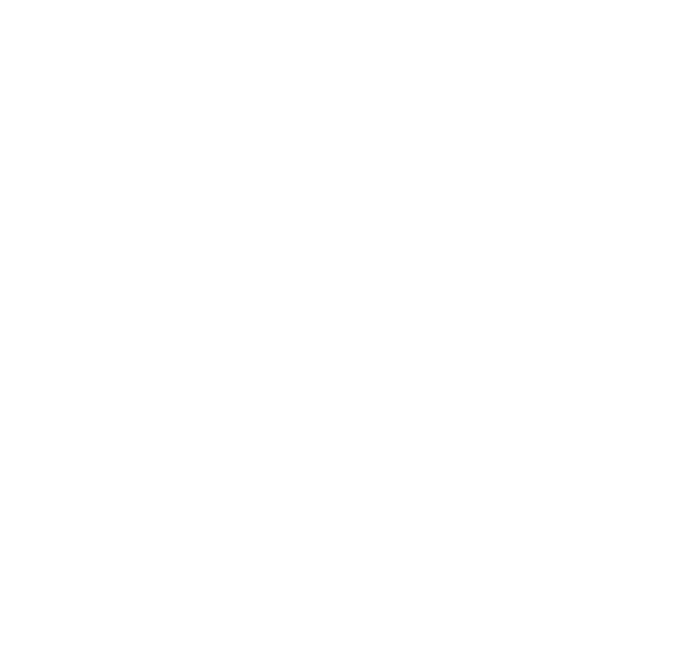
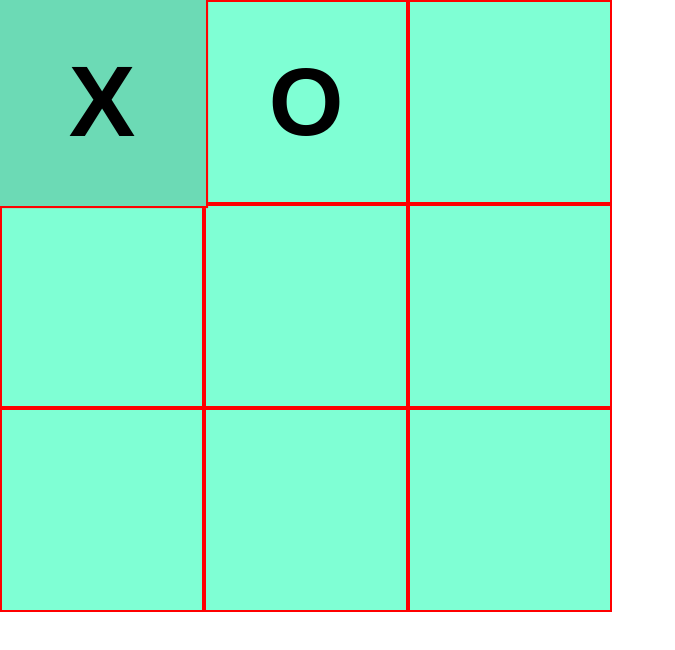
Before and after one commit to benearne/tictactoe, a plain HTML site: page index.html in a window 1280 px wide. Shown: the whole page, without its empty margins (0-675 px from the left). Drawn offline with Linux system fonts and the light colour scheme.

Commit message:
set up basic css

```diff
--- a/index.html
+++ b/index.html
@@ -7,6 +7,17 @@
     <link rel="stylesheet" href="style.css">
 </head>
 <body>
+    <div class="board">
+        <div class="field">X</div>
+        <div class="field">O</div>
+        <div class="field"></div>
+        <div class="field"></div>
+        <div class="field"></div>
+        <div class="field"></div>
+        <div class="field"></div>
+        <div class="field"></div>
+        <div class="field"></div>
+    </div>
     <script src="script.js"></script>
 </body>
 </html>
--- a/style.css
+++ b/style.css
@@ -0,0 +1,32 @@
+* {
+    padding: 0;
+    margin: 0;
+    text-decoration: none;
+    font-family: Arial, Helvetica, sans-serif;
+}
+
+.board {
+    width: 600px;
+    height: 600px;
+    display: grid;
+    grid-template-columns: 1fr 1fr 1fr;
+    grid-template-rows: 1fr 1fr 1fr;
+}
+
+.field {
+    width: 200px;
+    height: 200px;
+    background-color: aquamarine;
+    border: 2px solid red;
+    transition: 0.4s transform, 0.4s background-color;
+    text-align: center;
+    align-content: center;
+    font-size: 6rem;
+    font-weight: bold;
+}
+
+.field:hover {
+    transform: scale(1.04);
+    background-color: rgb(108, 218, 181);
+    cursor: pointer;
+}
```
